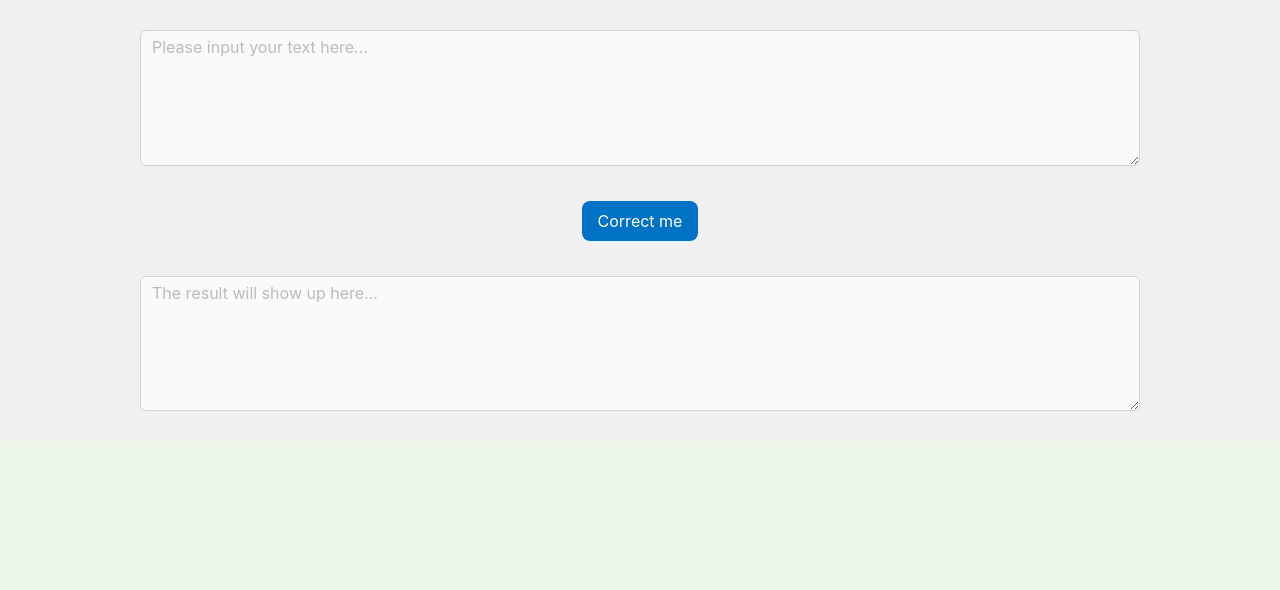
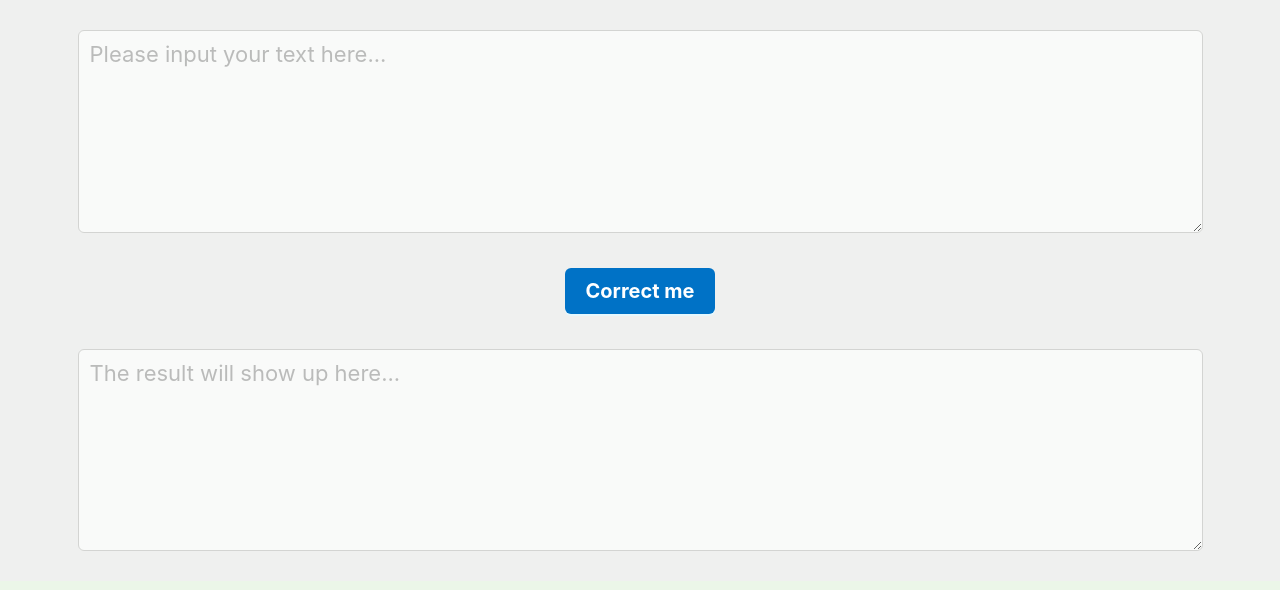
Before and after one commit to RashadAnsari/GrammarMate, a React (Create React App) app: page / in a window 1280 px wide. Shown: the top 590 px of the page. Built offline with nearby package versions, Linux system fonts and the light colour scheme.

Commit message:
Fix AI model

```diff
--- a/src/openai/index.js
+++ b/src/openai/index.js
@@ -33,11 +33,11 @@ export const correctGrammar = async (inputText, apiKey) => {
   const client = new OpenAIApi(new Configuration({ apiKey }));
 
   try {
-    const maxTokens = inputText.length + 100;
+    const maxTokens = inputText.trim().length + 100;
     console.log(maxTokens);
     const resp = await client.createCompletion({
-      model: 'text-davinci-003',
-      prompt: `Correct below sentences to standard English:\n\n${inputText}`,
+      model: 'text-davinci-002',
+      prompt: `Correct below sentences to standard English:\n${inputText}`,
       top_p: 1.0,
       temperature: 0,
       presence_penalty: 0.0,
--- a/src/pages/HomePage.jsx
+++ b/src/pages/HomePage.jsx
@@ -17,7 +17,11 @@ function HomePage() {
   const { t } = useTranslation();
 
   const formItemMargin = 35;
-  const textAreaFontSize = token.fontSize + 2;
+  const textAreaStyles = {
+    lineHeight: 1.75,
+    fontSize: token.fontSize + 8,
+    color: token.colorTextSecondary,
+  };
 
   const [result, setResult] = useState();
   const [loading, setLoading] = useState(false);
@@ -61,7 +65,7 @@ function HomePage() {
     <div style={{ margin: config.pageMargin }}>
       <div style={{
         margin: 'auto',
-        maxWidth: '80%',
+        maxWidth: '90%',
         textAlign: 'center',
       }}
       >
@@ -73,21 +77,22 @@ function HomePage() {
           >
             <TextArea
               rows={5}
-              style={{ fontSize: textAreaFontSize }}
+              style={textAreaStyles}
               placeholder={t('Please input your text here...')}
-              // onKeyDown={(event) => {
-              //   if (event.key === 'Enter') {
-              //     handleSubmit();
-              //   }
-              // }}
             />
           </Form.Item>
           <Form.Item style={{ marginBottom: formItemMargin }}>
             <Button
-              size="large"
               type="primary"
               htmlType="submit"
               loading={loading}
+              style={{
+                fontSize: 20,
+                width: 'auto',
+                height: 'auto',
+                fontWeight: 'bold',
+                padding: '10px 20px',
+              }}
               onClick={handleSubmit}
             >
               {t('Correct me')}
@@ -98,7 +103,7 @@ function HomePage() {
           rows={5}
           readOnly
           value={result}
-          style={{ fontSize: textAreaFontSize }}
+          style={textAreaStyles}
           placeholder={t('The result will show up here...')}
         />
       </div>
```
